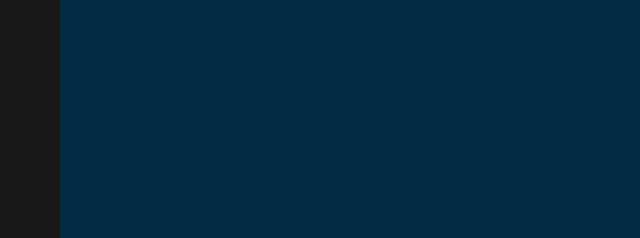
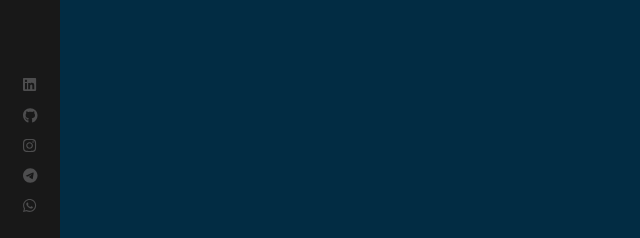
Before and after one commit to GolikAndrii/react-portfolio, a React (Create React App) app: page / in a window 1280 px wide. Shown: the part 559-797 px from the top of the page, without its empty margins (0-640 px from the left). Built offline with nearby package versions, Linux system fonts and the light colour scheme; the HTML template or start-up script is replaced by a standard one.

Commit message:
new Sidebar - scss

```diff
--- a/src/components/Sidebar/index.js
+++ b/src/components/Sidebar/index.js
@@ -4,6 +4,7 @@
 import LogoSubtitle from '../../assets/images/logo_sub.png'
 import { FontAwesomeIcon } from "@fortawesome/react-fontawesome";
 import {faEnvelope, faHome, faUser} from "@fortawesome/free-solid-svg-icons";
+import {faGithub, faInstagram, faLinkedin, faTelegram, faWhatsapp, faYoutube} from "@fortawesome/free-brands-svg-icons";
 
 const Sidebar = () => {
     return (
@@ -23,6 +24,33 @@
         <FontAwesomeIcon icon={faEnvelope} color="#4d4d4e" />
     </NavLink>
 </nav>
+        <ul>
+            <li>
+                <a target=">_blank" rel='noreferrer' href='#'>
+                    <FontAwesomeIcon icon={faLinkedin} color='4d4d4e' />
+                </a>
+            </li>
+            <li>
+                <a target=">_blank" rel='noreferrer' href='#'>
+                    <FontAwesomeIcon icon={faGithub} color='4d4d4e' />
+                </a>
+            </li>
+            <li>
+                <a target=">_blank" rel='noreferrer' href='#'>
+                    <FontAwesomeIcon icon={faInstagram} color='4d4d4e' />
+                </a>
+            </li>
+            <li>
+                <a target=">_blank" rel='noreferrer' href='#'>
+                    <FontAwesomeIcon icon={faTelegram} color='4d4d4e' />
+                </a>
+            </li>
+            <li>
+                <a target=">_blank" rel='noreferrer' href='#'>
+                    <FontAwesomeIcon icon={faWhatsapp} color='4d4d4e' />
+                </a>
+            </li>
+        </ul>
 
     </div>
     )
--- a/src/components/Sidebar/index.scss
+++ b/src/components/Sidebar/index.scss
@@ -86,4 +86,29 @@
       }
     }
   }
+  ul{
+    position: absolute;
+    bottom: 20px;
+    width: 100%;
+    display: block;
+    padding: 0;
+    list-style: none;
+    text-align: center;
+    margin: 0;
+
+    li{
+      a{
+        padding: 7px 0;
+        display: block;
+        font-size: 15px;
+        line-height: 16px;
+        color: #4d4d4e;
+
+        &:hover svg{
+          color: #ffd700;
+        }
+      }
+
+    }
+  }
 }
--- /dev/null
+++ b/src/index.css
@@ -0,0 +1,19 @@
+html {
+    font-size: 62.5%;
+}
+
+body {
+    margin: 0;
+    font: 300 11px/1.4 'Helvetica Neue', sans-serif;
+    color: #444;
+    -webkit-font-smoothing: antialiased;
+    -moz-osx-font-smoothing: grayscale;
+    background: #022c43;
+    overflow: hidden;
+    display: block;
+}
+
+.dashboard {
+    margin-top: 200px;
+    margin-left: 200px;
+}
--- a/src/index.js
+++ b/src/index.js
@@ -1,18 +1,19 @@
-import React from 'react';
-import ReactDOM from 'react-dom/client';
-import './components/Layout/index.css';
-import App from './App';
-import reportWebVitals from './reportWebVitals';
-import { BrowserRouter } from "react-router-dom";
+import React from 'react'
+import ReactDOM from 'react-dom'
+import reportWebVitals from './reportWebVitals'
+import { BrowserRouter } from 'react-router-dom'
+import App from './App'
+import './index.css'
 
-const root = ReactDOM.createRoot(document.getElementById('root'));
-root.render(
-  <React.StrictMode>
-      <BrowserRouter>
+ReactDOM.render(
+    <React.StrictMode>
+        <BrowserRouter>
             <App />
-      </BrowserRouter>
-  </React.StrictMode>
-);
+        </BrowserRouter>
+        ,
+    </React.StrictMode>,
+    document.getElementById('root')
+)
 
 // If you want to start measuring performance in your app, pass a function
 // to log results (for example: reportWebVitals(console.log))
```
